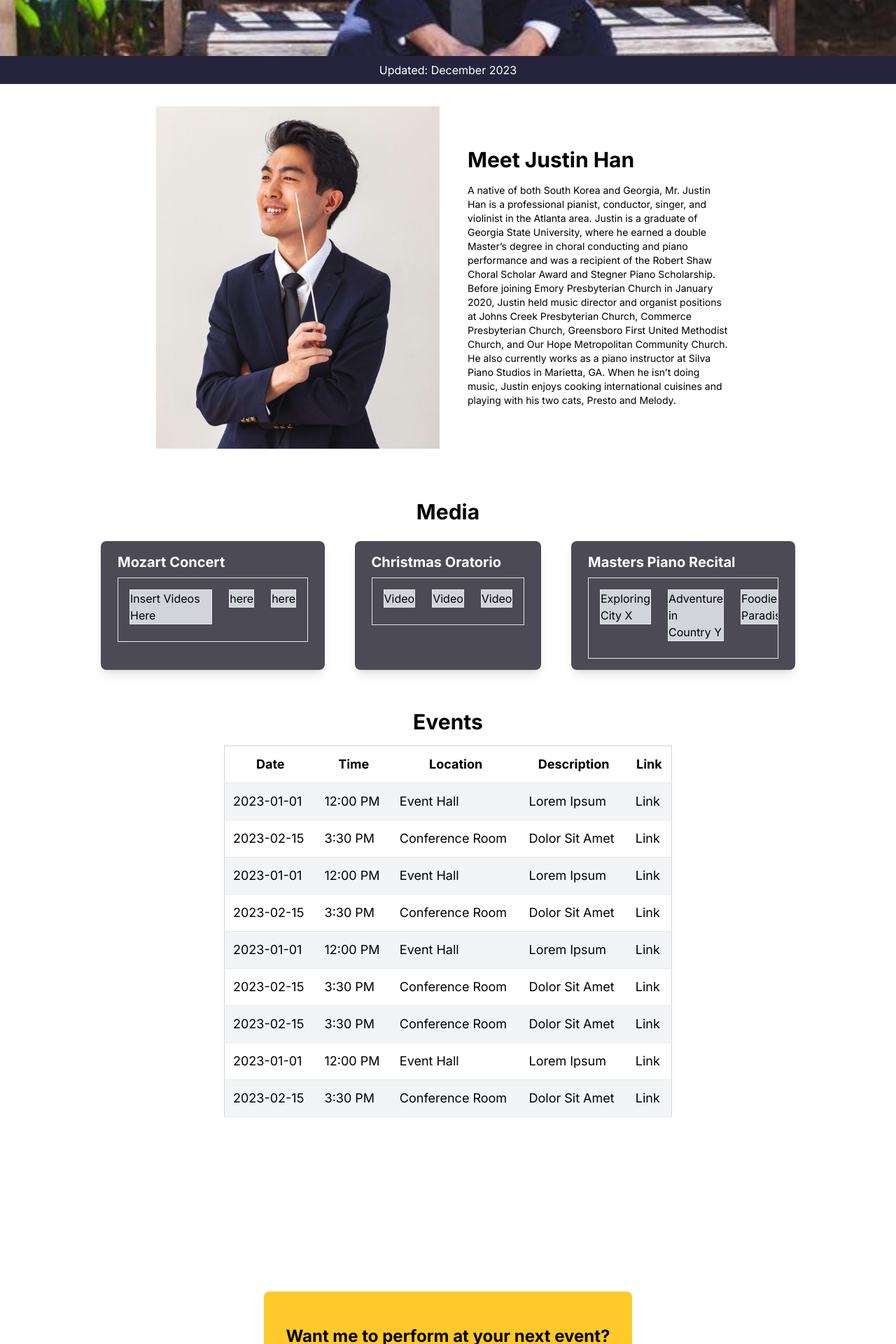
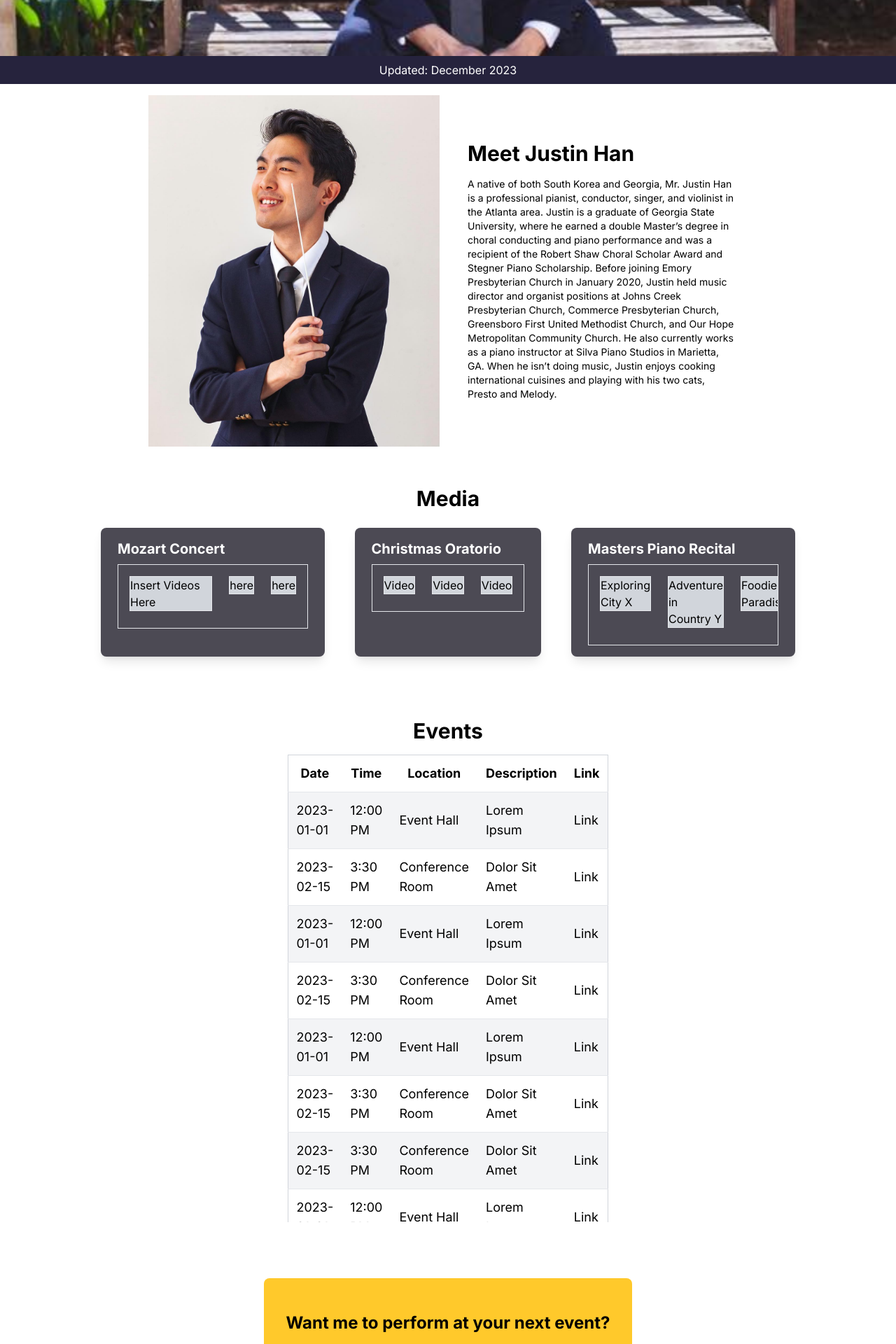
Before and after one commit to mzsellem/justin-han, a Next.js app: page / in a window 1280 px wide. Shown: the part 680-2600 px from the top of the page at 70% size. Built offline with nearby package versions, Linux system fonts and the light colour scheme.

Commit message:
fix padding across sections

```diff
--- a/app/bio/bio.tsx
+++ b/app/bio/bio.tsx
@@ -1,7 +1,7 @@
 export default function Bio() {
     return (
     <>
-        <div className="flex flex-col md:flex-row justify-center items-center md:space-x-6 p-8">
+        <div className="flex flex-col md:flex-row justify-center items-center md:space-x-6 p-4">
             <div className="md:w-1/3 w-3/4">
                 <img src="/conductor-justin.png" alt="Conductor Justin" />
             </div>
--- a/app/contact/contact.tsx
+++ b/app/contact/contact.tsx
@@ -3,7 +3,7 @@ import React from 'react';
 
 export default function ContactForm() {
   return (
-    <div className="mx-auto bg-yellowlight rounded-lg md:p-8 mb-8 md:mb-0">
+    <div className="mx-auto bg-yellowlight rounded-lg p-8 mb-8 md:mb-0">
       <h1 className="text-2xl font-bold mt-4 mb-4">
         Want me to perform at your next event? </h1>
         <h1 className="text-xl font-bold mt-4 mb-4">Send me an email.</h1>
--- a/app/events/events.tsx
+++ b/app/events/events.tsx
@@ -15,9 +15,9 @@ interface EventsTableProps {
 
 const EventsTable: React.FC<EventsTableProps> = ({ data = [] }) => {
   return (
-    <div className="bg-white h-screen flex flex-col items-center md:text-lg text-sm">
+    <div className="bg-white h-screen flex flex-col items-center md:text-lg text-sm p-4 md:p-8">
       <div className="text-3xl text-center pt-4 pb-4 font-bold">Events</div>
-      <div className="overflow-x-auto w-screen">
+      <div className="overflow-x-auto w-full">
         <table className="w-full sm:w-2/3 md:w-1/2 lg:w-2/3 xl:w-1/2 border border-collapse border-gray-300 mx-auto">
           <thead>
             <tr>
--- a/app/page.tsx
+++ b/app/page.tsx
@@ -161,7 +161,7 @@ export default function Home() {
           <div ref={section4Ref} className="h-screen">
             <Events data={tableData}/>
           </div>
-          <div ref={section5Ref} className="flex justify-center text-center md:h-3/4 md:pb-8 md:pt-8">
+          <div ref={section5Ref} className="flex justify-center text-center md:h-3/4 md:pb-8 md:pt-8 pt-6 p-4">
             <Contact />
           </div>
         </div>
```
